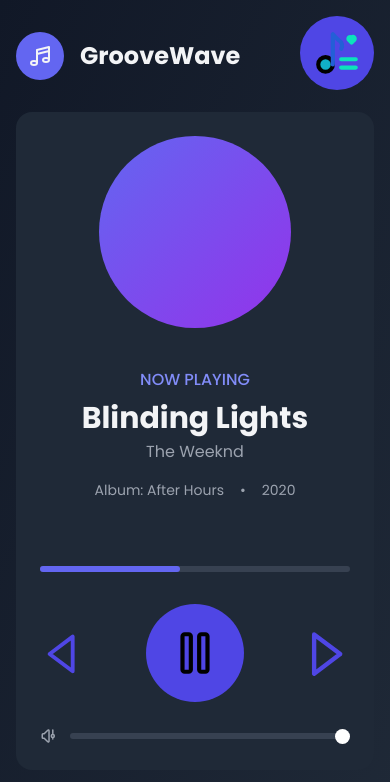
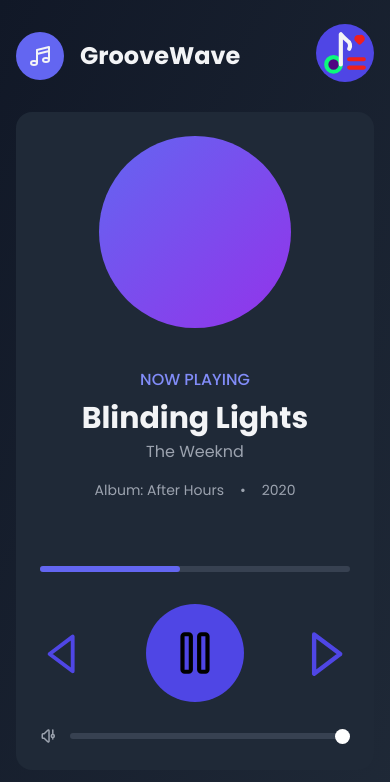
Before and after one commit to krAnkit2000/Music, a plain HTML site: page index.html in a window 390 px wide. Drawn offline with nearby package versions, Linux system fonts and the light colour scheme; no server answers.

Commit message:
playlist section

```diff
--- a/index.html
+++ b/index.html
@@ -25,8 +25,8 @@
 
             </div>
             <div class="p-4">
-                <button id="playlistToggleBtn" class="lg:hidden fixed top-4 right-4 z-60 text-white bg-indigo-600 p-3 rounded-full">
-                    <svg fill="#000000" width="50px" height="50px" viewBox="0 0 24 24" id="love-playlist" data-name="Flat Line" xmlns="http://www.w3.org/2000/svg" class="icon flat-line"><circle id="secondary" cx="6.5" cy="17.5" r="3.5" style="fill: rgb(17, 175, 199); stroke-width: 2;"></circle><path id="primary" d="M20.26,4.58a.82.82,0,0,1,0,1.16l-.33.33L19,7l-.94-.94-.33-.34a.82.82,0,0,1,0-1.16h0a.81.81,0,0,1,1.15,0l.12.12.11-.12A.82.82,0,0,1,20.26,4.58ZM14,15h7m-7,4h7" style="fill: none; stroke: rgb(12, 227, 188); stroke-linecap: round; stroke-linejoin: round; stroke-width: 2;"></path><circle id="primary-2" data-name="primary" cx="6.5" cy="17.5" r="3.5" style="fill: none; stroke: rgb(0, 0, 0); stroke-linecap: round; stroke-linejoin: round; stroke-width: 2;"></circle><path id="primary-3" data-name="primary" d="M14,10a2.86,2.86,0,0,0-1-4,23.19,23.19,0,0,1-3-3V17.5" style="fill: none; stroke: rgb(35, 95, 215); stroke-linecap: round; stroke-linejoin: round; stroke-width: 2;"></path></svg>
+                <button id="playlistToggleBtn" class="lg:hidden fixed top-6 right-4 z-60 text-white bg-indigo-600 p-1 rounded-full">
+                    <svg fill="#000000" width="50px" height="50px" viewBox="0 0 24 24" id="love-playlist" data-name="Flat Line" xmlns="http://www.w3.org/2000/svg" class="icon flat-line"><circle id="secondary" cx="6.5" cy="17.5" r="3.5" style="fill: rgb(80, 6, 130); stroke-width: 2;"></circle><path id="primary" d="M20.26,4.58a.82.82,0,0,1,0,1.16l-.33.33L19,7l-.94-.94-.33-.34a.82.82,0,0,1,0-1.16h0a.81.81,0,0,1,1.15,0l.12.12.11-.12A.82.82,0,0,1,20.26,4.58ZM14,15h7m-7,4h7" style="fill: none; stroke: rgb(240, 31, 28); stroke-linecap: round; stroke-linejoin: round; stroke-width: 2;"></path><circle id="primary-2" data-name="primary" cx="6.5" cy="17.5" r="3.5" style="fill: none; stroke: rgb(11, 250, 123); stroke-linecap: round; stroke-linejoin: round; stroke-width: 2;"></circle><path id="primary-3" data-name="primary" d="M14,10a2.86,2.86,0,0,0-1-4,23.19,23.19,0,0,1-3-3V17.5" style="fill: none; stroke: rgb(244, 244, 245); stroke-linecap: round; stroke-linejoin: round; stroke-width: 2;"></path></svg>
                 </button>
               </div>
         </header>
```
